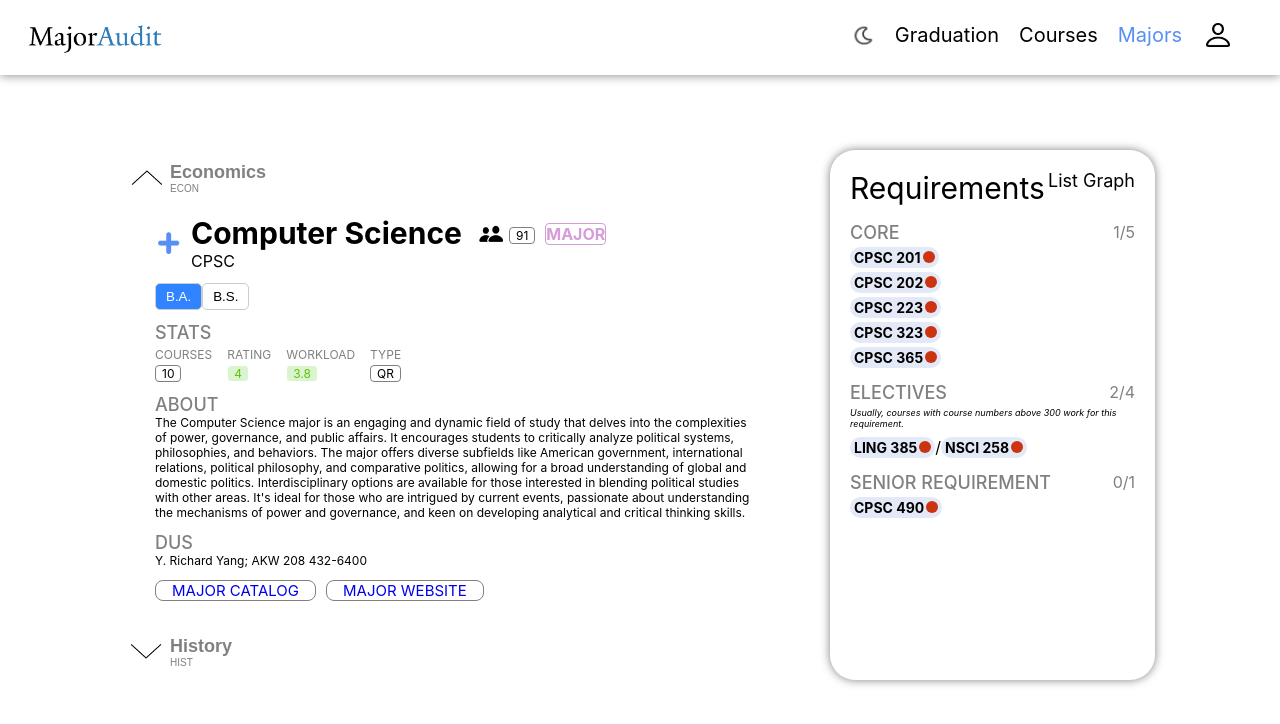
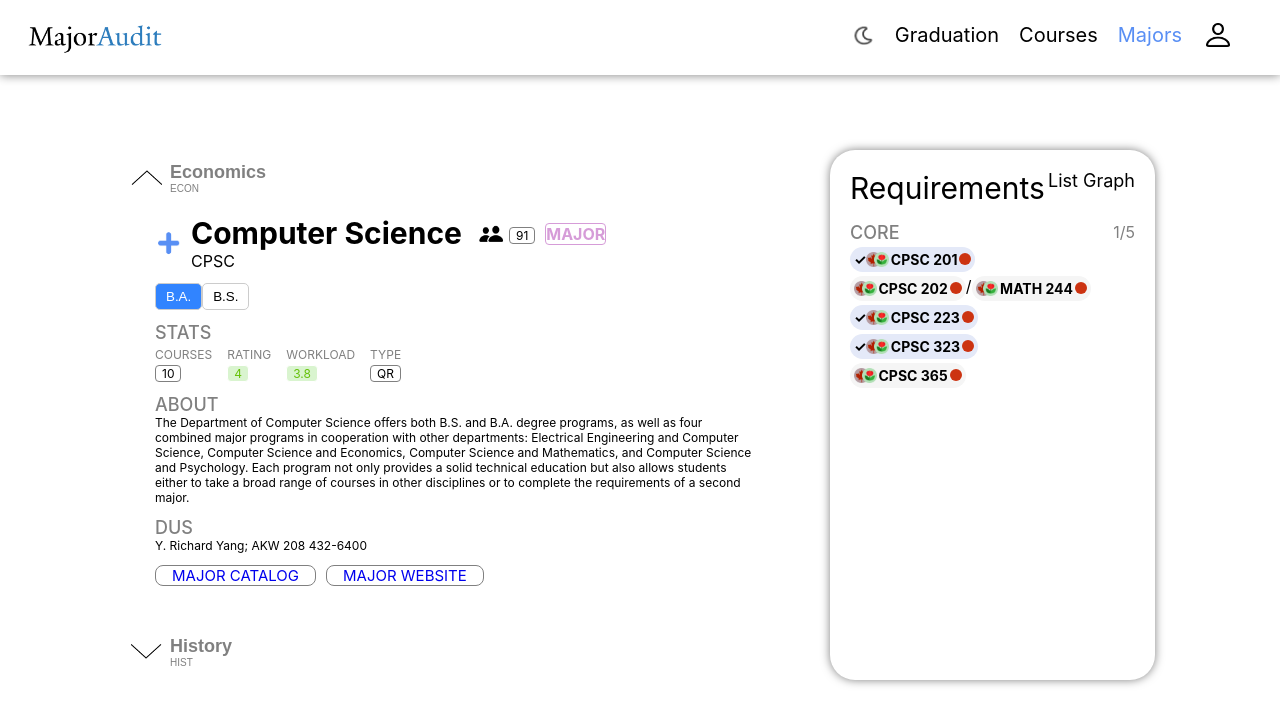
Before and after one commit to YaleComputerSociety/MajorAudit, a React (Create React App) app in the folder frontend/: page /majors in a window 1280 px wide. Shown: the top 724 px of the page. Built offline with nearby package versions, Linux system fonts and the light colour scheme.

Commit message:
courseboxsmall season codes

```diff
--- a/frontend/src/commons/components/courses/CourseBox.tsx
+++ /dev/null
@@ -1,16 +0,0 @@
-
-import React from "react";
-import { List } from "lodash";
-import DistributionCircle from "./DistributionsCircle";
-import styles from "./CourseBox.module.css";
-import { Course } from "./../../types";
-
-export default function CourseBox(course: Course) {
-  return (
-    <div className={styles.CourseBox}>
-      {course.hasCheck ? "✓ " : ""}
-      {course.code}
-      {course.distributions.length > 0 ? (<DistributionCircle distributions={course.distributions}/>) : ("")}
-    </div>
-  );
-}
--- a/frontend/src/commons/components/courses/CourseBox.module.css
+++ b/frontend/src/commons/components/courses/CourseBoxSmall.module.css
@@ -1,11 +1,14 @@
 
 .CourseBox {
+    display: flex;
+    flex-direction: row;
+    align-items: center;
+
     border-radius: 15px;
-    background-color: #E4E9F8;
+
     width: max-content;
     padding: 2px 4px;
+
     font-size: 14px;
     font-weight: bold;
-    position: relative;
-    vertical-align: center;
 }
--- /dev/null
+++ b/frontend/src/commons/components/courses/CourseBoxSmall.tsx
@@ -0,0 +1,46 @@
+
+import React from "react";
+import styles from "./CourseBoxSmall.module.css";
+
+import { Course, Season } from "../../types";
+
+import img_fall from "./../../images/fall.png";
+import img_spring from "./../../images/spring.png";
+import DistributionCircle from "./DistributionsCircle";
+
+function CourseSeasonIcon(props: { seasons: Array<Season> }) {
+  const seasonImageMap = {
+    FALL: img_fall,
+    SPRING: img_spring,
+    SUMMER: 'summer.png',
+  };
+
+  return (
+    <div style={{ display: "flex", marginRight: "2px", marginTop: "3px" }}>
+      {props.seasons.map((szn, index) => (
+        <div key={index} style={{ marginLeft: index > 0 ? '-7.5px' : 0 }}>
+          {seasonImageMap[szn] && (
+            <img
+              style={{ width: "15px", height: "15px" }}
+              src={seasonImageMap[szn]}
+              alt={szn}
+            />
+          )}
+        </div>
+      ))}
+    </div>
+  );
+}
+
+ function CourseBoxSmall(course: Course) {
+  return (
+    <div className={styles.CourseBox} style={{ backgroundColor: course.status === "COMPLETED" ? "#E4E9F8" : "#F5F5F5" }}>
+      {course.status === "COMPLETED" ? "✓ " : ""}
+      <CourseSeasonIcon seasons={course.seasons}/>
+      {course.code}
+      {course.distributions.length > 0 ? (<DistributionCircle distributions={course.distributions}/>) : ("")}
+    </div>
+  );
+}
+
+export default CourseBoxSmall;
--- a/frontend/src/commons/components/courses/DistributionsCircle.tsx
+++ b/frontend/src/commons/components/courses/DistributionsCircle.tsx
@@ -1,3 +1,4 @@
+
 import { List } from "lodash";
 import React, { useMemo } from "react";
 import * as d3 from "d3";
--- a/frontend/src/commons/types.ts
+++ b/frontend/src/commons/types.ts
@@ -1,8 +1,10 @@
+
+export type Season = "FALL" | "SPRING" | "SUMMER";
 
 export interface Course {
   code: string;
-  semesters?: string;
-  hasCheck?: boolean;
+  seasons: Array<Season>;
+  status: "NONE" | "ENROLLED" | "COMPLETED";
   distributions: Array<string>;
 }
 
--- a/frontend/src/pages/Courses/components/CourseBox.tsx
+++ b/frontend/src/pages/Courses/components/CourseBox.tsx
@@ -1,8 +1,8 @@
 
 import styles from "./../Courses.module.css";
 
-import img_fall from './../images/fall.png';
-import img_spring from './../images/spring.png';
+import img_fall from "./../../../commons/images/fall.png";
+import img_spring from "./../../../commons/images/spring.png";
 
 import DistributionsCircle from "./../../../commons/components/courses/DistributionsCircle"
 
--- a/frontend/src/pages/Courses/courses_types.ts
+++ b/frontend/src/pages/Courses/courses_types.ts
@@ -14,6 +14,7 @@
     evaluation: CourseEvaluation;
     distribution: Array<string>;
 }
+
 export interface Semester {
     courses: Array<Course>;
 }
--- a/frontend/src/pages/Graduation/components/DistributionTable.tsx
+++ b/frontend/src/pages/Graduation/components/DistributionTable.tsx
@@ -9,7 +9,7 @@
 import DistributionBox from "./DistributionIndivBox";
 
 import { Course, ClassLists } from "./../../../commons/types";
-import CourseBox from "../../../commons/components/courses/CourseBox";
+import CourseBox from "../../../commons/components/courses/CourseBoxSmall";
 
 function getRequirements({type, year}: { type: string; year: number;}) {
   if (type === "Areas") {
--- a/frontend/src/pages/Graduation/mock/mock.ts
+++ b/frontend/src/pages/Graduation/mock/mock.ts
@@ -3,7 +3,8 @@
 
 export const EXONE: Course = {
   code: "HUMS 401",
-  hasCheck: true,
+  seasons: ["FALL", "SPRING"],
+  status: "COMPLETED",
   distributions: ["L"],
 }
 
--- a/frontend/src/pages/Majors/components/ProgramMetadataBox.tsx
+++ b/frontend/src/pages/Majors/components/ProgramMetadataBox.tsx
@@ -6,7 +6,7 @@
 import { Link } from 'react-router-dom';
 
 import lgsIcon from "../../../commons/images/little_guys.png";
-import plus from "../../../commons/images/plus.png";
+import img_plus from "../../../commons/images/plus.png";
 import img_arrowup from "../../../commons/images/arrowup.png";
 import img_arrowdown from "../../../commons/images/arrowdown.png";
 
@@ -18,7 +18,7 @@
   return(
     <div style={{ display: "flex", alignItems: "center", marginBottom: "12px" }}>
       <Button style={{ width: '28px', height: '28px', padding: 0, border: 'none', marginRight: "8px" }}>
-        <img src={plus} alt="" style={{ width: '100%', height: '100%', objectFit: 'cover' }}/>
+        <img src={img_plus} alt="" style={{ width: '100%', height: '100%', objectFit: 'cover' }}/>
       </Button>
       <div>
         <div style={{ display: "flex", alignItems: "center" }}>
@@ -116,35 +116,17 @@
   );
 }
 
-function MetadataAbove(props: {scrollProgram: Function, seeProgram: Function}){
+function MetadataScrollButton(props: {scrollProgram: Function, seeProgram: Function, dir: number}){
   return(
-    <Button style={{ backgroundColor: "white", border: "none", cursor: "pointer" }} onClick={() => props.scrollProgram(1)}>
+    <Button style={{ backgroundColor: "white", border: "none", cursor: "pointer" }} onClick={() => props.scrollProgram(props.dir)}>
       <div style={{ display: "flex" }}>
-        <img src={img_arrowup} alt="" style={{ width: "31px", height: "15px", marginTop: "8px", marginRight: "8px" }}/>
+        <img src={props.dir > 0 ? img_arrowup : img_arrowdown} alt="" style={{ width: "31px", height: "15px", marginTop: "8px", marginRight: "8px" }}/>
         <div style={{ textAlign: "left", color: "gray" }}>
           <div style={{ fontSize: "18px", fontWeight: "bold" }}>
-            {props.seeProgram(1).name}
+            {props.seeProgram(props.dir).name}
           </div>
           <div style={{ fontSize: "10px" }}>
-            {props.seeProgram(1).abbreviation}
-          </div>
-        </div>
-      </div>
-    </Button>
-  );
-}
-
-function MetadataBelow(props: {scrollProgram: Function, seeProgram: Function}){
-  return(
-    <Button style={{ backgroundColor: "white", border: "none", cursor: "pointer" }} onClick={() => props.scrollProgram(-1)}>
-      <div style={{ display: "flex" }}>
-        <img src={img_arrowdown} alt="" style={{ width: "31px", height: "15px", marginTop: "8px", marginRight: "8px" }}/>
-        <div style={{ textAlign: "left", color: "gray" }}>
-          <div style={{ fontSize: "18px", fontWeight: "bold" }}>
-            {props.seeProgram(-1).name}
-          </div>
-          <div style={{ fontSize: "10px" }}>
-            {props.seeProgram(-1).abbreviation}
+            {props.seeProgram(props.dir).abbreviation}
           </div>
         </div>
       </div>
@@ -155,11 +137,11 @@
 function ProgramMetadataBox(props: {program: Program, scrollProgram: Function, seeProgram: Function, whichDegree: number, alterCurrDegree: Function}){
   return (
     <div>
-      <MetadataAbove {...props}/>
+      <MetadataScrollButton scrollProgram={props.scrollProgram} seeProgram={props.seeProgram} dir={1}/>
       <div style={{ marginLeft: "10px" }}>
         <MetadataContent {...props} />
       </div>
-      <MetadataBelow {...props}/>
+      <MetadataScrollButton scrollProgram={props.scrollProgram} seeProgram={props.seeProgram} dir={-1}/>
     </div>
   );
 }
--- a/frontend/src/pages/Majors/components/ProgramRequirementsBox.tsx
+++ b/frontend/src/pages/Majors/components/ProgramRequirementsBox.tsx
@@ -3,7 +3,7 @@
 import styles from "./../Majors.module.css";
 
 import { Degree } from "../../../commons/types";
-import CourseBox from "../../../commons/components/courses/CourseBox";
+import CourseBoxSmall from "../../../commons/components/courses/CourseBoxSmall";
 
 function RequirementsTopshelf(major: Degree) {
   return(
@@ -31,7 +31,7 @@
               <div style={{ display: "flex" }}>
                 {sub.courses.map((course, courseIndex) => (
                   <div key={courseIndex} style={{ display: "flex" }}>
-                    <CourseBox {...course} />
+                    <CourseBoxSmall {...course} />
                     {courseIndex < sub.courses.length - 1 && <div>/</div>}
                   </div>
                 ))}
--- a/frontend/src/pages/Majors/mock/mock.ts
+++ b/frontend/src/pages/Majors/mock/mock.ts
@@ -10,7 +10,7 @@
       degreeType: "BACH_ART",
       stats: { courses: 10, rating: 4.0, workload: 3.8, type: "QR",},
       students: 91,
-      about: "The Computer Science major is an engaging and dynamic field of study that delves into the complexities of power, governance, and public affairs. It encourages students to critically analyze political systems, philosophies, and behaviors. The major offers diverse subfields like American government, international relations, political philosophy, and comparative politics, allowing for a broad understanding of global and domestic politics. Interdisciplinary options are available for those interested in blending political studies with other areas. It's ideal for those who are intrigued by current events, passionate about understanding the mechanisms of power and governance, and keen on developing analytical and critical thinking skills.",
+      about: "The Department of Computer Science offers both B.S. and B.A. degree programs, as well as four combined major programs in cooperation with other departments: Electrical Engineering and Computer Science, Computer Science and Economics, Computer Science and Mathematics, and Computer Science and Psychology. Each program not only provides a solid technical education but also allows students either to take a broad range of courses in other disciplines or to complete the requirements of a second major.",
       dus: { name: "Y. Richard Yang", address: "AKW 208 432-6400", email: "cpsc.yale.edu",},
       catologLink: "https://catalog.yale.edu/ycps/subjects-of-instruction/computer-science/",
       wesbiteLink: "http://cpsc.yale.edu",
@@ -19,21 +19,13 @@
       {
         name: "CORE", coursesCompleted: 1, coursesTotal: 5,
         subsections: [
-          { courses: [{ code: "CPSC 201", distributions: ["QR"] }], },
-          { courses: [{ code: "CPSC 202", distributions: ["QR"] }], },
-          { courses: [{ code: "CPSC 223", distributions: ["QR"] }], },
-          { courses: [{ code: "CPSC 323", distributions: ["QR"] }], },
-          { courses: [{ code: "CPSC 365", distributions: ["QR"] }],},],
-      },
-      {
-        name: "ELECTIVES", coursesCompleted: 2, coursesTotal: 4, description: "Usually, courses with course numbers above 300 work for this requirement.",
-        subsections: [ { courses: [{ code: "LING 385", distributions: ["QR"] }, { code: "NSCI 258", distributions: ["QR"] }],},],
-      },
-      {
-        name: "SENIOR REQUIREMENT", coursesCompleted: 0, coursesTotal: 1,
-        subsections: [ { courses: [{ code: "CPSC 490", distributions: ["QR"] }],},],
-      },
-    ]
+          { courses: [{ code: "CPSC 201", seasons: ["FALL", "SPRING"], status: "COMPLETED", distributions: ["QR"] }], },
+          { courses: [{ code: "CPSC 202", seasons: ["FALL", "SPRING"], status: "NONE", distributions: ["QR"] }, { code: "MATH 244", seasons: ["FALL", "SPRING"], status: "NONE", distributions: ["QR"] }], },
+          { courses: [{ code: "CPSC 223", seasons: ["FALL", "SPRING"], status: "COMPLETED", distributions: ["QR"] }], },
+          { courses: [{ code: "CPSC 323", seasons: ["FALL", "SPRING"], status: "COMPLETED", distributions: ["QR"] }], },
+          { courses: [{ code: "CPSC 365", seasons: ["FALL", "SPRING"], status: "NONE", distributions: ["QR"] }],},],
+      }
+      ]
   },
   {
     metadata: {
@@ -46,25 +38,7 @@
       catologLink: "https://catalog.yale.edu/ycps/subjects-of-instruction/computer-science/",
       wesbiteLink: "http://cpsc.yale.edu",
     },
-    requirements: [
-      {
-        name: "CORE", coursesCompleted: 0, coursesTotal: 5,
-        subsections: [
-          { courses: [{ code: "CPSC 201", distributions: ["QR"] }], },
-          { courses: [{ code: "MATH 244", distributions: ["QR"] }], },
-          { courses: [{ code: "CPSC 223", distributions: ["QR"] }], },
-          { courses: [{ code: "CPSC 323", distributions: ["QR"] }], },
-          { courses: [{ code: "CPSC 366", distributions: ["QR"] }],},],
-      },
-      {
-        name: "ELECTIVES", coursesCompleted: 0, coursesTotal: 4, description: "Usually, courses with course numbers above 300 work for this requirement.",
-        subsections: [ { courses: [{ code: "LING 385", distributions: ["QR"] }, { code: "NSCI 258", distributions: ["QR"] }, { code: "LING 385", distributions: ["QR"] }, { code: "NSCI 258", distributions: ["QR"] }],},],
-      },
-      {
-        name: "SENIOR REQUIREMENT", coursesCompleted: 0, coursesTotal: 2,
-        subsections: [ { courses: [{ code: "CPSC 490", distributions: ["QR"] }, { code: "CPSC 500", distributions: ["QR"] }],},],
-      },
-    ]
+    requirements: []
   }]
 };
 
@@ -88,22 +62,10 @@
         coursesCompleted: 0,
         coursesTotal: 2,
         subsections: [
-          { courses: [{ code: "ECON 121", distributions: ["QR", "Sc"] }, { code: "ECON 125", distributions: ["QR", "Sc"] }], },
-          { courses: [{ code: "ECON 122", distributions: ["QR", "Sc"] }, { code: "ECON 126", distributions: ["QR", "Sc"] }], },
+          { courses: [], },
+          { courses: [], },
         ],
-      },
-      {
-        name: "ECONOMETRICS", coursesCompleted: 0, coursesTotal: 1,
-        subsections: [
-          { courses: [{ code: "ECON 117", distributions: ["QR", "Sc"] }, { code: "ECON 123", distributions: ["QR", "Sc"] }, { code: "ECON 136", distributions: ["QR", "Sc"] },], },
-        ],
-      },
-      {
-        name: "SENIOR REQUIREMENT", coursesCompleted: 0, coursesTotal: 2,
-        subsections: [
-          { courses: [{ code: "ECON 490", distributions: ["QR", "Sc", "WR"] }, { code: "ECON 500", distributions: ["QR", "Sc", "WR"] }], },
-        ],
-      },
+      }
     ],
   }]
 };
@@ -117,24 +79,11 @@
       degreeType: "BACH_ART",
       stats: { courses: 16, rating: 4.5, workload: 3.6, type: "Hu", },
       students: 76,
-      about: "Economics is much broader than the study of recessions and inflation or stocks and bonds. Economists study decision making and incentives such as how taxes create incentives for labor market and savings behavior. Many current public policy debates concern questions of economics, including causes and consequences of inequality and gender and racial wage gaps; how to address poverty; the impact of immigration and trade on the well-being of a country’s citizens; the cause of the Great Recession; and how to predict future downturns.",
+      about: "The History major is for students who understand that shaping the future requires knowing the past. History courses explore many centuries of human experimentation and ingenuity, from the global to the individual scale. History majors learn to be effective storytellers and analysts, and to craft arguments that speak to broad audiences. They make extensive use of Yale’s vast library resources to create pioneering original research projects. Students of history learn to think about politics and government, sexuality, the economy, cultural and intellectual life, war and society, and other themes in broadly humanistic—rather than narrowly technocratic—ways.",
       dus: { name: "Giovanni Maggi", address: "115 Prospect St., Rosenkranz Hall, Room 334", email: "cpsc.yale.edu", },
       catologLink: "https://catalog.yale.edu/ycps/subjects-of-instruction/computer-science/",
       wesbiteLink: "http://cpsc.yale.edu",
     },
-    requirements: [
-      {
-        name: "ELECTIVES", coursesCompleted: 0, coursesTotal: 3,
-        subsections: [
-          { courses: [{ code: "HIST NNN", distributions: ["Hu", "WR"] }, { code: "HIST NNN", distributions: ["Hu", "WR"] }, { code: "HIST NNN", distributions: ["Hu", "WR"] },], },
-        ],
-      },
-      {
-        name: "SENIOR REQUIREMENT", coursesCompleted: 0, coursesTotal: 2,
-        subsections: [
-          { courses: [{ code: "HIST 490", distributions: ["Hu", "WR"] }, { code: "HIST 500", distributions: ["Hu", "WR"] }], },
-        ],
-      },
-    ],
+    requirements: [],
   }]
 };
```
Also changed, not shown: frontend/src/commons/images/fall.png (renamed from frontend/src/pages/Courses/images/fall.png), frontend/src/commons/images/spring.png (renamed from frontend/src/pages/Courses/images/spring.png).
